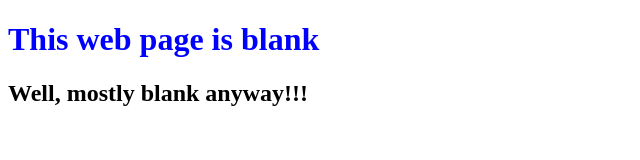
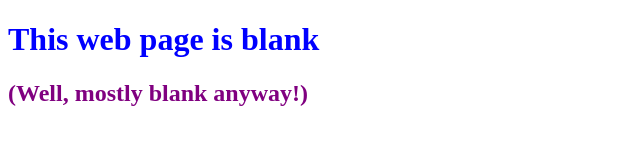
Before and after one commit to vimalavictor/0main_openSAP_repo, a plain HTML site: page index.html in a window 1280 px wide. Shown: the whole page, without its empty margins (0-640 px from the left). Drawn offline with Linux system fonts and the light colour scheme.

Commit message:
Changed second header color to purple

```diff
--- a/index.html
+++ b/index.html
@@ -6,6 +6,6 @@
 	</head>
 	<body>
 		<h1 style = "Color: Blue">This web page is blank</h2>
-		<h2>Well, mostly blank anyway!!!</h2>
+		<h2 style = "Color: Purple">(Well, mostly blank anyway!)</h2>
 	</body>
 </html>
```
